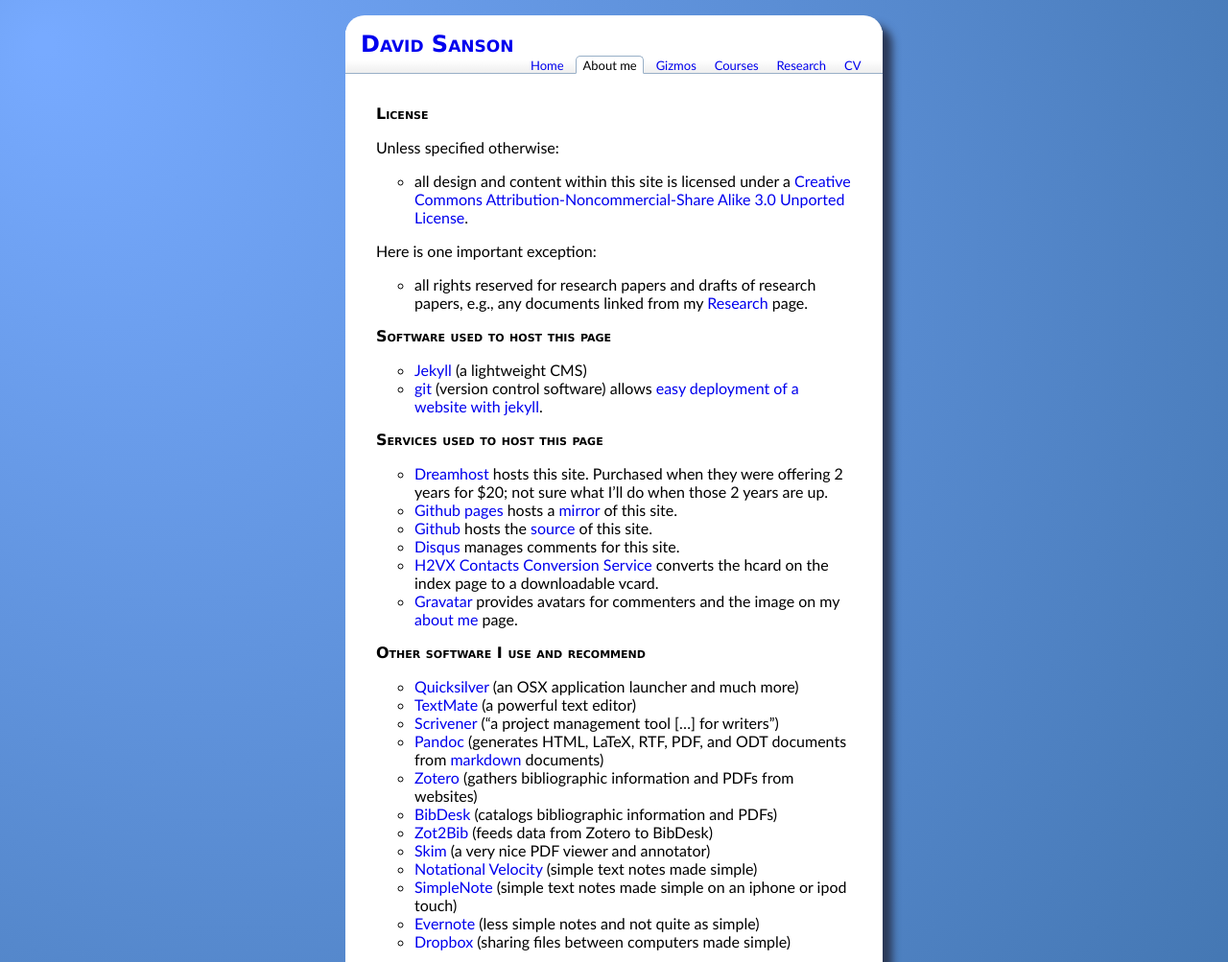
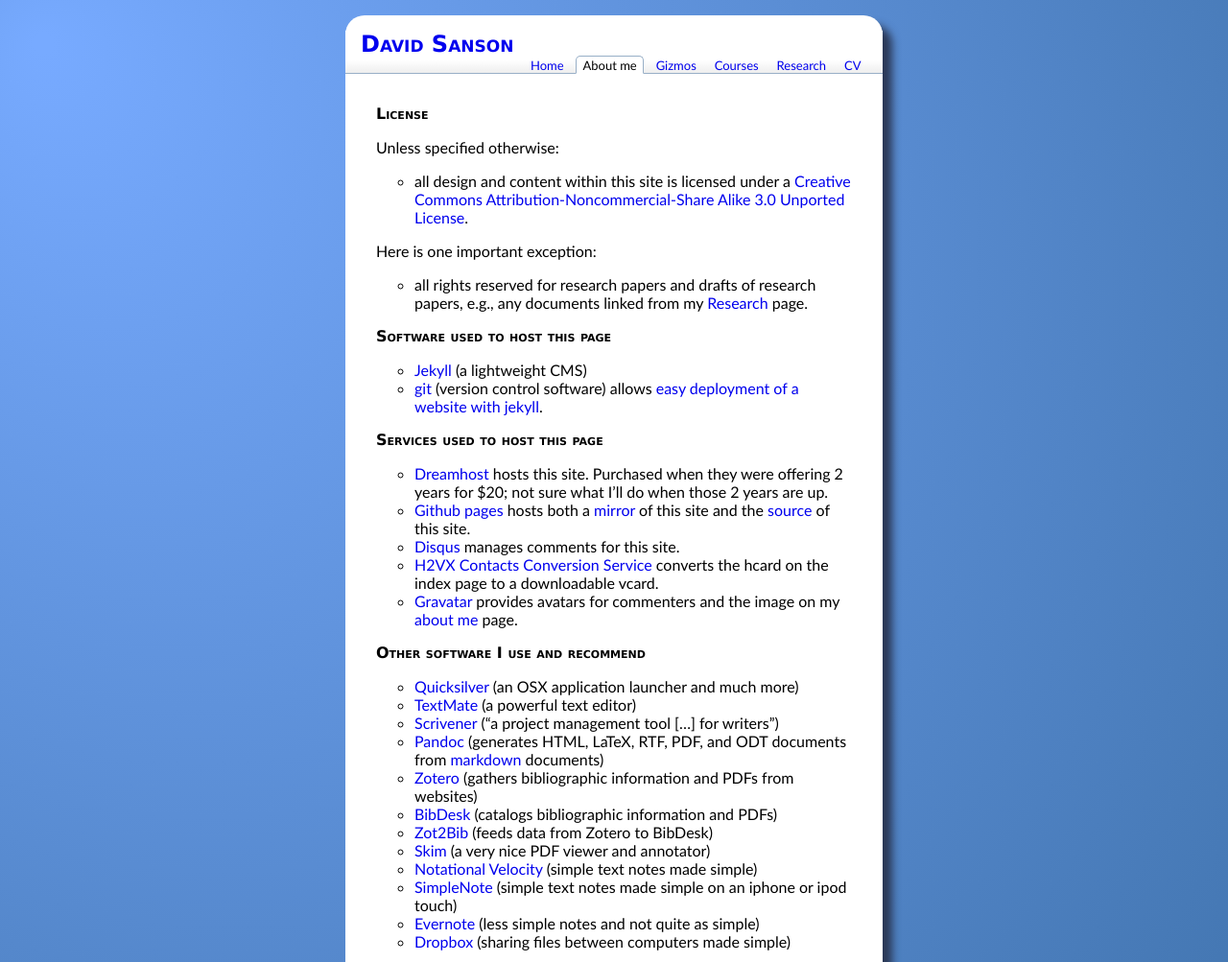
Before and after one commit to dsanson/dsanson.github.com, a Jekyll site: the page built from about-site.markdown, in a window 1280 px wide, cut to the strip 0-1003 px from the top of the page. Shown: the whole strip at 96% size. Built offline with Jekyll 4.4.1, drawn with Linux system fonts in a browser that asks for light colours; Markdown is read by kramdown in place of the engine named in the settings; comment, search, counter and statistics services are not loaded.

Commit message:
tweaking about page

```diff
--- a/about-me.markdown
+++ b/about-me.markdown
@@ -14,4 +14,4 @@
 
 You can ~~stalk~~ find me on [Flickr](http://www.flickr.com/photos/davsans/) and [Facebook](http://www.facebook.com/people/David_Sanson/12455093) and [Twitter](http://twitter.com/davsans22) and [Github](http://github.com/dsanson).
 
-Read more [about this site](/about-site).
+You can also read more [about this site](/about-site) or check out the [source](http://github.com/dsanson/dsanson.github.com) on github.
--- a/about-site.markdown
+++ b/about-site.markdown
@@ -23,8 +23,7 @@
 ## Services used to host this page ##
 
 * [Dreamhost](http://dreamhost.com/) hosts this site. Purchased when they were offering 2 years for $20; not sure what I'll do when those 2 years are up.
-* [Github pages](http://pages.github.com/) hosts a [mirror](http://dsanson.github.com) of this site.
-* [Github](http://github.com) hosts the [source](http://github.com/dsanson/dsanson.github.com) of this site.
+* [Github pages](http://pages.github.com/) hosts both a [mirror](http://dsanson.github.com) of this site and the [source](http://github.com/dsanson/dsanson.github.com) of this site.
 * [Disqus](http://disqus.com/) manages comments for this site.
 * [H2VX Contacts Conversion Service](http://h2vx.com/vcf/) converts the hcard on the index page to a downloadable vcard.
 * [Gravatar](http://gravatar.com/) provides avatars for commenters and the image on my [about me](/about-me) page.
```
